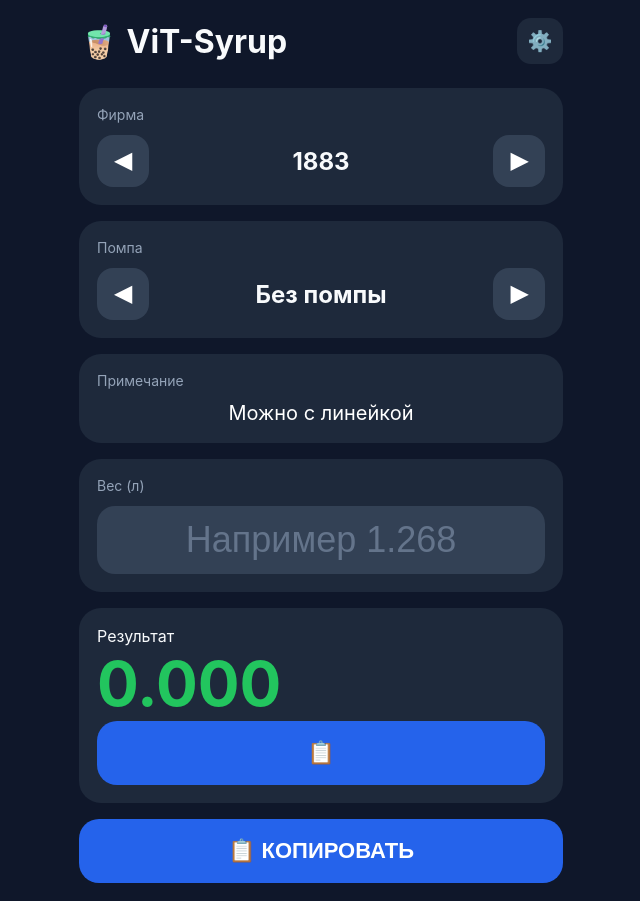
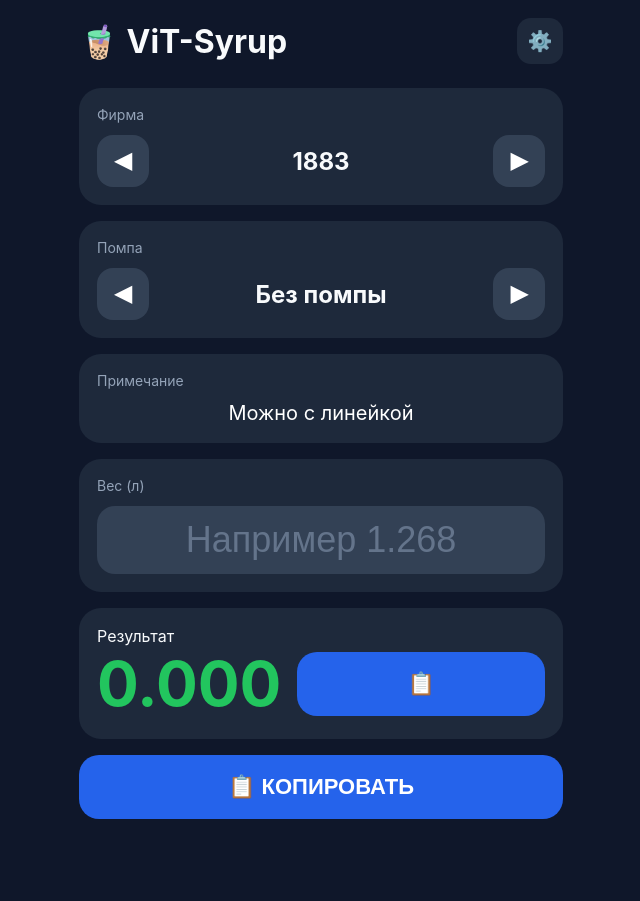
Before and after one commit to vitalicobelev-cell/ViT-Syrup, a plain HTML site: page index.html in a window 1280 px wide. Shown: the whole page, without its empty margins (319-959 px from the left). After the commit the page ends 837 px from the top, so only its background shows below. Drawn offline with Linux system fonts and the light colour scheme.

Commit message:
Update style.css

```diff
--- a/style.css
+++ b/style.css
@@ -223,3 +223,34 @@
 }
 
 }
+
+.result-row{
+    display:flex;
+    align-items:center;
+    justify-content:center;
+    gap:16px;
+}
+
+.copy-mini{
+
+    width:42px;
+    height:42px;
+
+    border:none;
+    border-radius:12px;
+
+    background:#36435b;
+    color:white;
+
+    font-size:20px;
+
+    cursor:pointer;
+
+    transition:.2s;
+}
+
+.copy-mini:active{
+
+    transform:scale(.92);
+
+}
```
